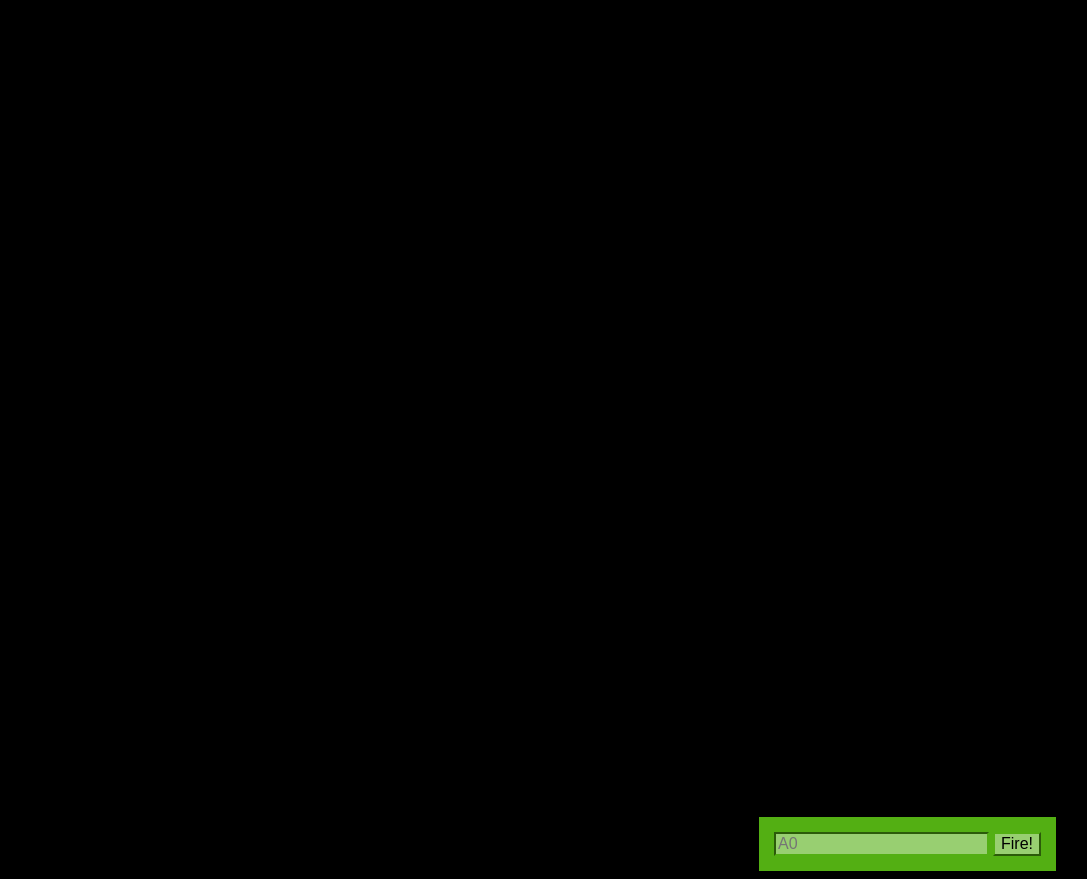
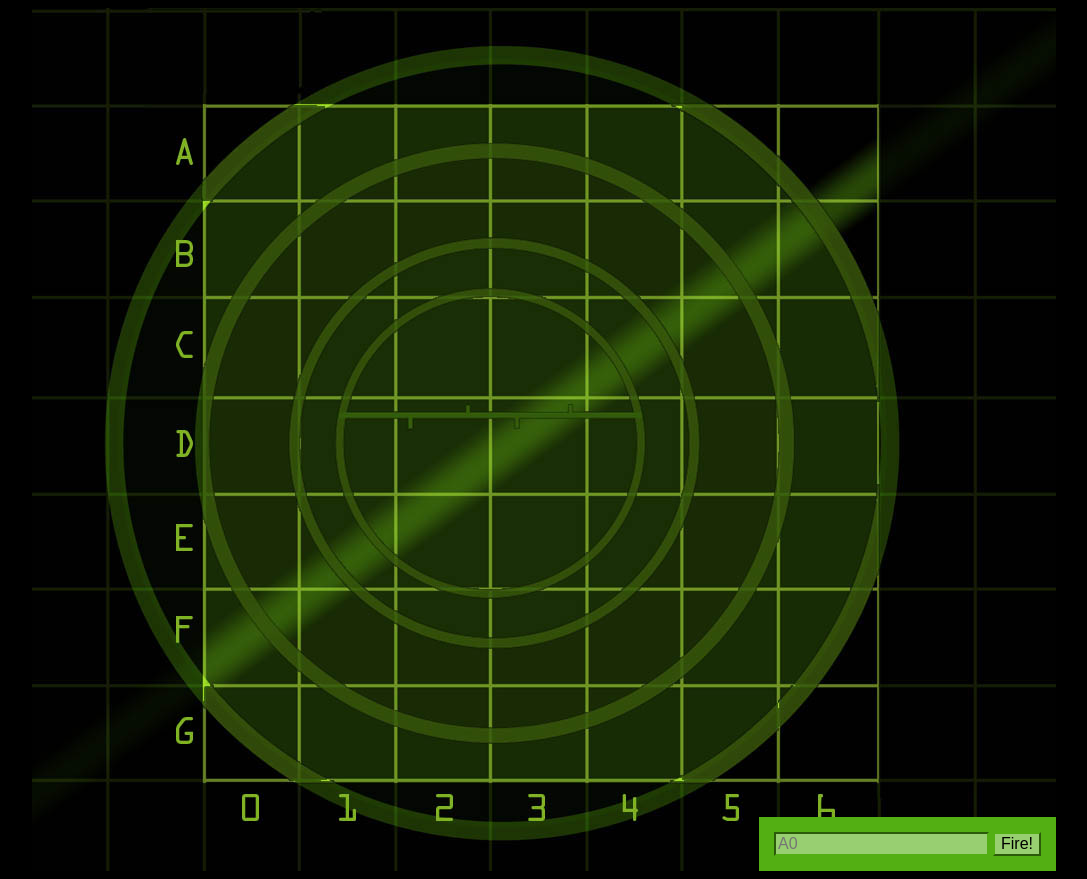
Before and after one commit to mckechniep/battleship, a plain HTML site: page index.html in a window 1280 px wide. Shown: the whole page, without its empty margins (96-1183 px from the left). Drawn offline with Linux system fonts and the light colour scheme; the site is published under a folder, as on GitHub Pages, so addresses that start at the root find nothing.

Commit message:
final final commit

```diff
--- a/css/style.css
+++ b/css/style.css
@@ -7,7 +7,7 @@ div#board {
   width: 1024px;
   height: 863px;
   margin: auto;
-  background: url(/css/board.jpg) no-repeat;
+  background: url(board.jpg) no-repeat;
 }
 div#messageArea {
   position: absolute;
```
